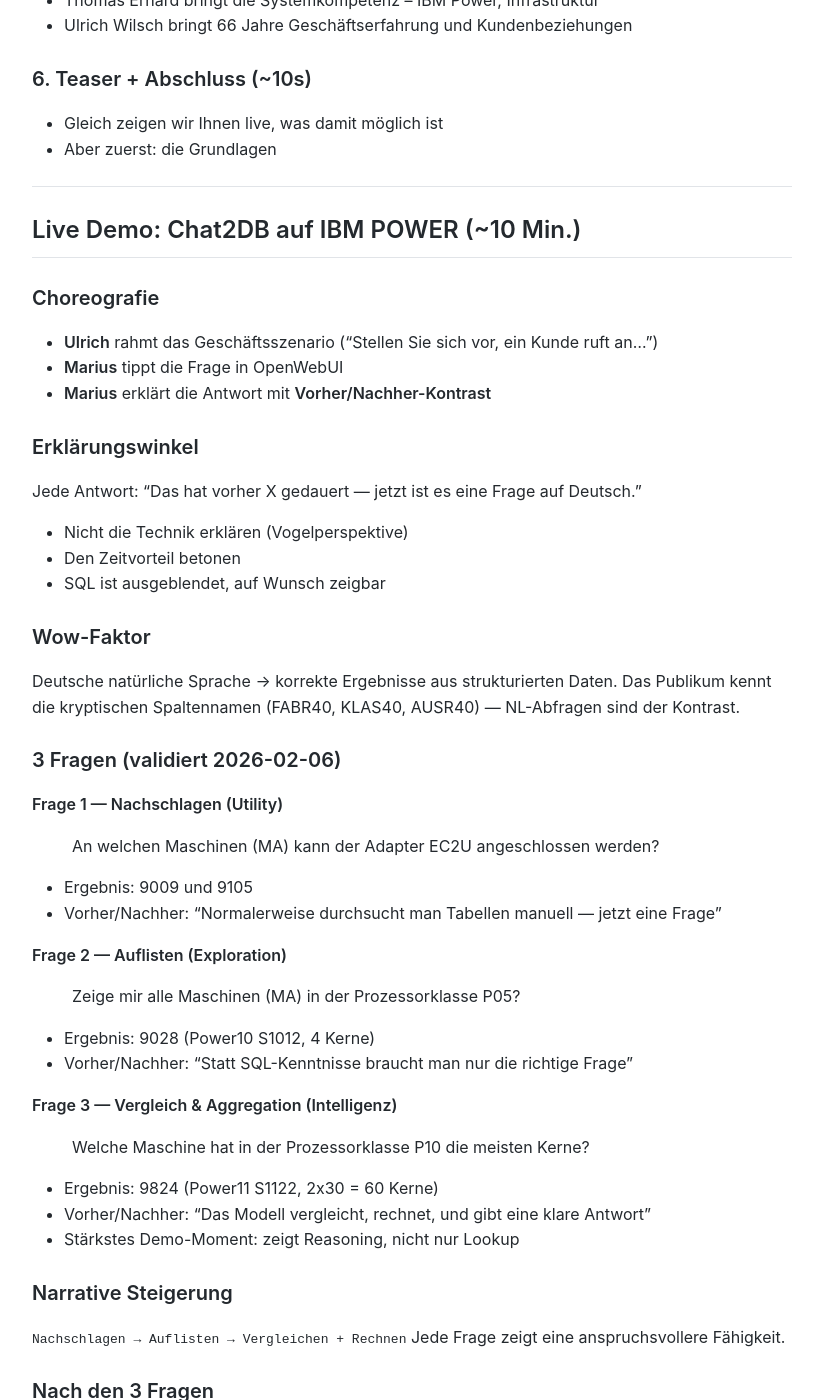
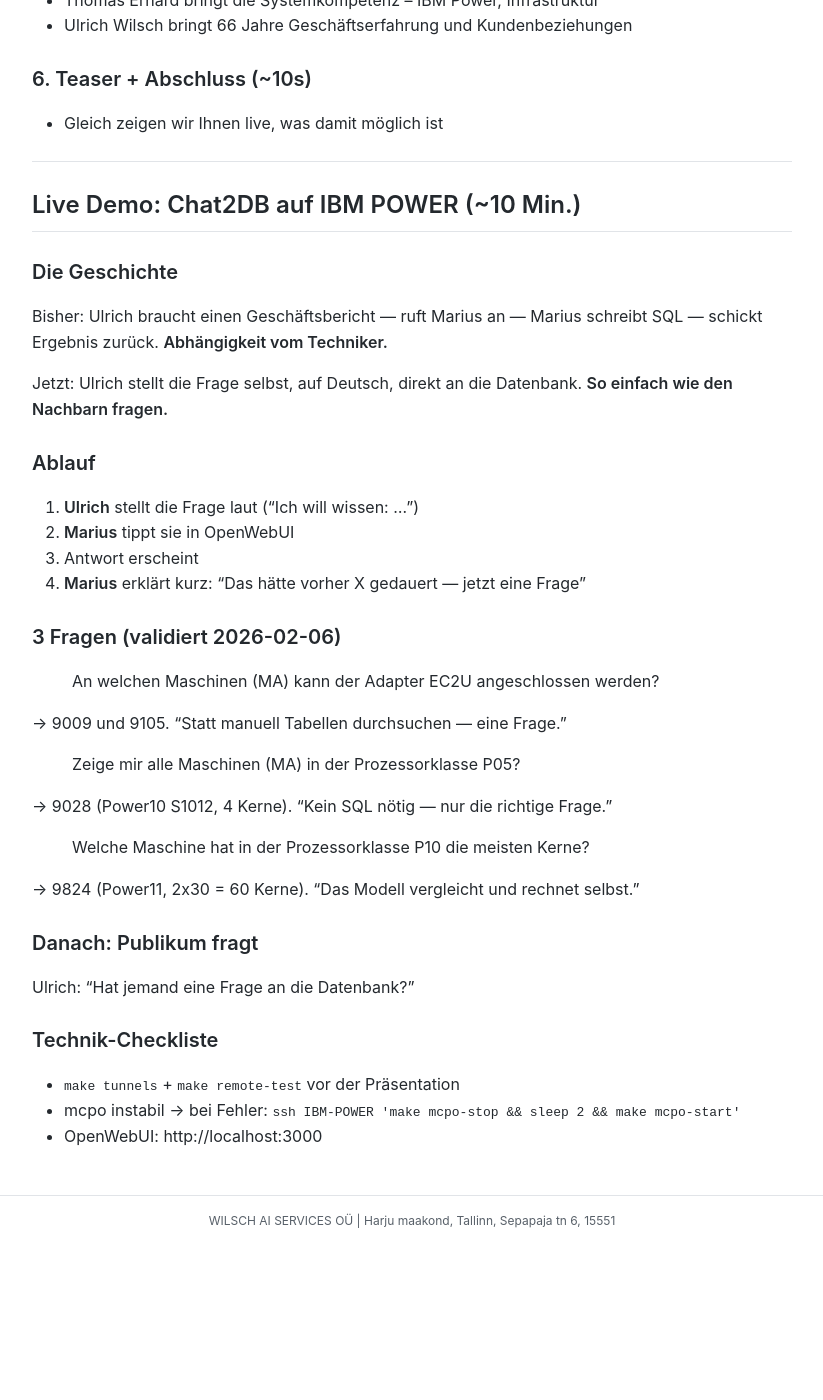
Before and after one commit to MariusWilsch/public-wilsch-ai-pages, a Jekyll site: the page built from global/ai4i-seminar-intro-talking-points.md, in a window 1280 px wide and 1400 px high, scrolled down 1152 px. Shown: the whole window, without its empty margins (228-1051 px from the left). Built offline with Jekyll 4.4.1, drawn with Linux system fonts in a browser that asks for light colours; our own code applies the rules of GitHub Pages for plain Markdown files; after the commit the page ends 2398 px from its top, so only the background shows below that; some of the changed text lies outside the part shown.

Commit message:
Sync from hippocampus 2026-02-06

```diff
--- a/global/ai4i-seminar-intro-talking-points.md
+++ b/global/ai4i-seminar-intro-talking-points.md
@@ -34,60 +34,42 @@ publish: true
 
 ### 6. Teaser + Abschluss (~10s)
 - Gleich zeigen wir Ihnen live, was damit möglich ist
-- Aber zuerst: die Grundlagen
 
 ---
 
 ## Live Demo: Chat2DB auf IBM POWER (~10 Min.)
 
-### Choreografie
-- **Ulrich** rahmt das Geschäftsszenario ("Stellen Sie sich vor, ein Kunde ruft an...")
-- **Marius** tippt die Frage in OpenWebUI
-- **Marius** erklärt die Antwort mit **Vorher/Nachher-Kontrast**
+### Die Geschichte
 
-### Erklärungswinkel
-Jede Antwort: "Das hat vorher X gedauert — jetzt ist es eine Frage auf Deutsch."
-- Nicht die Technik erklären (Vogelperspektive)
-- Den Zeitvorteil betonen
-- SQL ist ausgeblendet, auf Wunsch zeigbar
+Bisher: Ulrich braucht einen Geschäftsbericht — ruft Marius an — Marius schreibt SQL — schickt Ergebnis zurück. **Abhängigkeit vom Techniker.**
 
-### Wow-Faktor
-Deutsche natürliche Sprache → korrekte Ergebnisse aus strukturierten Daten.
-Das Publikum kennt die kryptischen Spaltennamen (FABR40, KLAS40, AUSR40) — NL-Abfragen sind der Kontrast.
+Jetzt: Ulrich stellt die Frage selbst, auf Deutsch, direkt an die Datenbank. **So einfach wie den Nachbarn fragen.**
+
+### Ablauf
+
+1. **Ulrich** stellt die Frage laut ("Ich will wissen: ...")
+2. **Marius** tippt sie in OpenWebUI
+3. Antwort erscheint
+4. **Marius** erklärt kurz: "Das hätte vorher X gedauert — jetzt eine Frage"
 
 ### 3 Fragen (validiert 2026-02-06)
 
-**Frage 1 — Nachschlagen (Utility)**
 > An welchen Maschinen (MA) kann der Adapter EC2U angeschlossen werden?
 
-- Ergebnis: 9009 und 9105
-- Vorher/Nachher: "Normalerweise durchsucht man Tabellen manuell — jetzt eine Frage"
+→ 9009 und 9105. "Statt manuell Tabellen durchsuchen — eine Frage."
 
-**Frage 2 — Auflisten (Exploration)**
 > Zeige mir alle Maschinen (MA) in der Prozessorklasse P05?
 
-- Ergebnis: 9028 (Power10 S1012, 4 Kerne)
-- Vorher/Nachher: "Statt SQL-Kenntnisse braucht man nur die richtige Frage"
+→ 9028 (Power10 S1012, 4 Kerne). "Kein SQL nötig — nur die richtige Frage."
 
-**Frage 3 — Vergleich & Aggregation (Intelligenz)**
 > Welche Maschine hat in der Prozessorklasse P10 die meisten Kerne?
 
-- Ergebnis: 9824 (Power11 S1122, 2x30 = 60 Kerne)
-- Vorher/Nachher: "Das Modell vergleicht, rechnet, und gibt eine klare Antwort"
-- Stärkstes Demo-Moment: zeigt Reasoning, nicht nur Lookup
+→ 9824 (Power11, 2x30 = 60 Kerne). "Das Modell vergleicht und rechnet selbst."
 
-### Narrative Steigerung
-`Nachschlagen → Auflisten → Vergleichen + Rechnen`
-Jede Frage zeigt eine anspruchsvollere Fähigkeit.
+### Danach: Publikum fragt
+Ulrich: "Hat jemand eine Frage an die Datenbank?"
 
-### Nach den 3 Fragen
-- Live-Fragen aus dem Publikum zulassen
-- Zeigt Vertrauen in das System
-- Ulrich moderiert: "Hat jemand eine Frage an die Datenbank?"
-
-### Technische Vorbereitung
-- `make tunnels` vor der Präsentation (SSH-Tunnel zu IBM POWER)
-- `make remote-test` zur Validierung der Chain
-- mcpo ist instabil — bei Fehler: `ssh IBM-POWER 'make mcpo-stop && sleep 2 && make mcpo-start'`
+### Technik-Checkliste
+- `make tunnels` + `make remote-test` vor der Präsentation
+- mcpo instabil → bei Fehler: `ssh IBM-POWER 'make mcpo-stop && sleep 2 && make mcpo-start'`
 - OpenWebUI: http://localhost:3000
-- Bandbreite: VPN minimieren, andere Downloads stoppen
```
